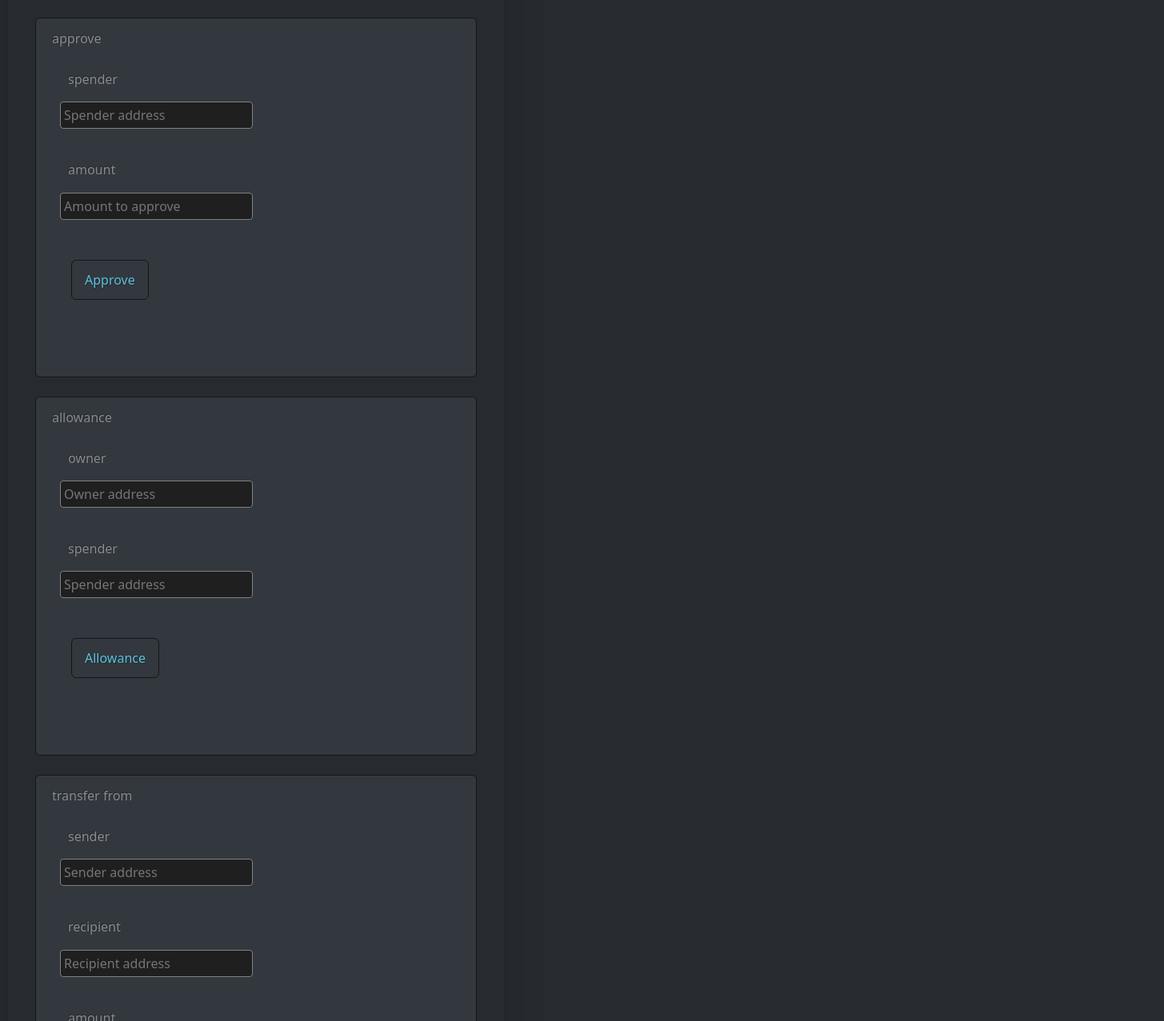
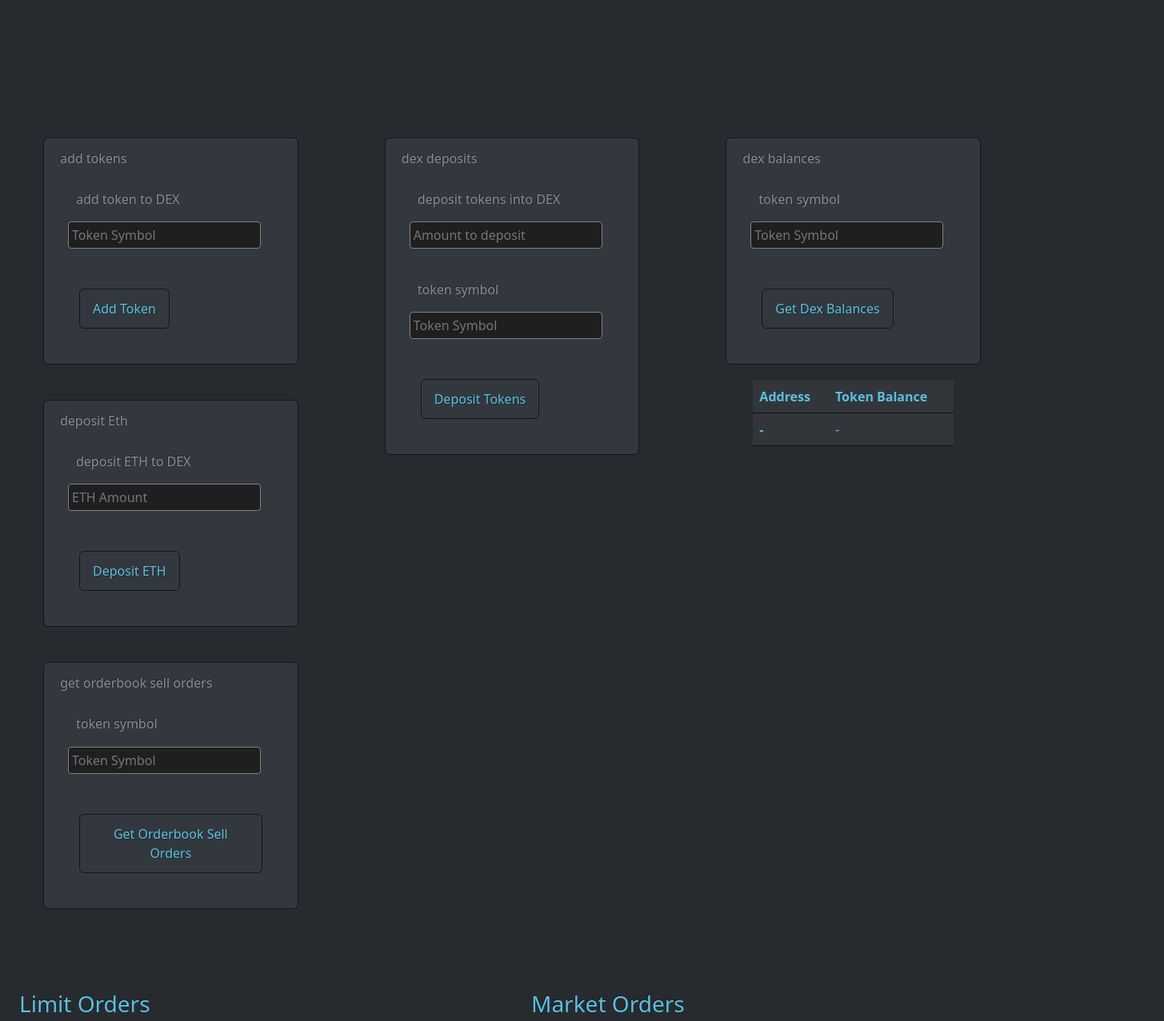
Before and after one commit to brlojam4932/dex2-app, a React (Create React App) app: page / in a window 1280 px wide. Shown: the part 1478-2755 px from the top of the page at 80% size, 1455 px wide, since content can reach past the window. Built offline with nearby package versions, Linux system fonts and the light colour scheme.

Commit message:
Update App.js
added new functions to font-end.
Deposit Eth, get orderbook limit sell

```diff
--- a/src/App.js
+++ b/src/App.js
@@ -204,6 +204,7 @@ function App() {
     };
   };
 
+
   const handleMarketOrderBuy = async (e) => {
     e.preventDefault();
     try {
@@ -216,31 +217,28 @@ function App() {
       await provider.send("eth_requestAccounts", []);
 
       const marketOrderTx = await dex.createMarketOrder(
-        0, ethers.utils.formatBytes32String(data.get("ticker")), "amount"
+        0, ethers.utils.formatBytes32String(data.get("ticker")), data.get("amount")
       );
       await marketOrderTx.wait();
       console.log("market BUY order success", marketOrderTx);
 
     } catch (error) {
       console.log("error", error);
+      if(error) return alert("error...check Eth amount");
     };
   };
 
+
   //dex.connect(addr1).deposit(50, ethers.utils.formatBytes32String("RETK"));
-
   const handleDexTokenDeposit = async (e) => {
     e.preventDefault();
     try {
       if (!window.ethereum) return alert("Please install or sign-in to Metamask");
       const data = new FormData(e.target);
-      // get provider
       const provider = new ethers.providers.Web3Provider(window.ethereum);
-      // get signer
       const signer = provider.getSigner();
-      // new instance of contract and send
       const dex = new ethers.Contract(dexContractAddress, Dex.abi, signer);
       await provider.send("eth_requestAccounts", []);
-      // execute instance of contract function
       const dexDepositTx = await dex.deposit(
         data.get("amount"), ethers.utils.formatBytes32String(data.get("ticker"))
       );
@@ -253,16 +251,73 @@ function App() {
     };
   };
 
-  // function balanceOf(address account) external view returns (uint256)
-
-  const getMyBalance = async () => {
+  // balance: ethers.utils.formatEther(contractBalance.toString()),
+  //{value: ethers.utils.formatEther(amountETH, "ether")}
+  //const depositEthTx = await dex.depositEth({ value: 3000 })
+  const handleDepositEth = async (e) => {
+    e.preventDefault();
     try {
       if (!window.ethereum) return alert("Please install or sign-in to Metamask");
+      //const data = FormData(e.target);
+      const provider = new ethers.providers.Web3Provider(window.ethereum);
+      const signer = provider.getSigner();
+      const dex = new ethers.Contract(dexContractAddress, Dex.abi, signer);
+      await provider.send("eth_requestAccounts", []);
+      const depositEthTx = await dex.depositEth({ value: 5000 });
+      await depositEthTx.wait();
+      console.log("Deposit ETH: ", depositEthTx);
+      console.log("Deposit ETH: ", depositEthTx.value.toString());
+
+    } catch (error) {
+      console.log("error", error);
+    };
+  };
+
+    // check order book, SELL side, before trade
+  //const orderbookBefore = await dex.getOrderBook(ethers.utils.formatBytes32String("RETK"), 1)
+  //console.log("Orderbook length, SELL, Before: ", orderbookBefore.length);
+
+  const handleGetOrderBookSell = async (e) => {
+    e.preventDefault();
+    try {
+      if(!window.ethereum) return alert("Please install or sign-in to Metamask");
+      //const data = FormData(e.target);
+      const provider = new ethers.providers.Web3Provider(window.ethereum);
+      //await provider.send("eth_requestAccounts", []);
+      //const signer = provider.getSigner();
+      const dex = new ethers.Contract(dexContractAddress, Dex.abi, provider);
+      const signer = provider.getSigner();
+      const owner = await signer.getAddress();
+      console.log(owner);
+
+      const orderBookSell = await dex.getOrderBook(ethers.utils.formatBytes32String("RETK"), 1);
+     // console.log(data);
+      console.log("Orderbook length, SELL: ", orderBookSell.length);
+
+      for (let i = 0; i < orderBookSell.length; i++){
+        let ticker = orderBookSell[i]["ticker"];
+        let amount = orderBookSell[i]["amount"];
+        let price = ethers.utils.formatEther(orderBookSell[i]["price"]);
+        console.log("Symbol: ", ticker, "Amount: ", amount.toString(), "Price: ", price.toString());
+        }
+
+
+    } catch (error) {
+      console.log("error", error);
+    }
+  }
+  // setBuyerBalance(ethers.utils.formatEther(contractBuyerBalance));
+  //ethers.utils.formatUnits(balance, 18)
+  // function balanceOf(address account) external view returns (uint256)
+  const getMyBalance = async () => {
+    if (!window.ethereum) return alert("Please install or sign-in to Metamask");
+    try {
       const provider = new ethers.providers.Web3Provider(window.ethereum);
       await provider.send("eth_requestAccounts", []);
       const erc20 = new ethers.Contract(contractInfo.address, RealToken.abi, provider);
       const signer = provider.getSigner();
       const signerAddress = await signer.getAddress();
+      // balance: ethers.utils.formatEther(contractBalance.toString()),
       const balance = await erc20.balanceOf(signerAddress);
 
       setBalanceInfo({
@@ -278,9 +333,9 @@ function App() {
   //function transfer(address recipient, uint256 amount) external returns (bool);
 
   const handleTransfer = async (e) => {
+    if (!window.ethereum) return alert("Please install or sign-in to Metamask");
     e.preventDefault();
     try {
-      if (!window.ethereum) return alert("Please install or sign-in to Metamask");
       const data = new FormData(e.target);
       const provider = new ethers.providers.Web3Provider(window.ethereum);
       const signer = provider.getSigner();
@@ -305,8 +360,8 @@ function App() {
 
   const handleTransferFrom = async (e) => {
     e.preventDefault();
+    if (!window.ethereum) return alert("Please install or sign-in to Metamask");
     try {
-      if (!window.ethereum) return alert("Please install or sign-in to Metamask");
       const data = new FormData(e.target);
       const provider = new ethers.providers.Web3Provider(window.ethereum);
       const signer = provider.getSigner();
@@ -330,8 +385,8 @@ function App() {
 
   const handleApprove = async (e) => {
     e.preventDefault();
+    if (!window.ethereum) return alert("Please install or sign-in to Metamask");
     try {
-      if (!window.ethereum) return alert("Please install or sign-in to Metamask");
       const data = new FormData(e.target);
       const provider = new ethers.providers.Web3Provider(window.ethereum);
       const signer = provider.getSigner();
@@ -353,7 +408,6 @@ function App() {
   const handleAllowance = async (e) => {
     e.preventDefault();
     try {
-      if (!window.ethereum) return alert("Please install or sign-in to Metamask");
       const data = new FormData(e.target);
       const provider = new ethers.providers.Web3Provider(window.ethereum);
       await provider.send("eth_requestAccounts", []);
@@ -379,9 +433,9 @@ function App() {
   //createLimitOrder(1, ethers.utils.formatBytes32String("RETK"), 1, 300)
   return (
     <>
+      {/* ERC20 token info/get balance/tx/approve/allowance/txfer-from/receipts */}
       <div className='container-1'>
         <div className='box-1'>
-          <h3>TOKENS</h3>
           <form className="m-4" onSubmit={handleGetTokenInfo}>
             <div className="credit-card w-full lg:w-3/4 sm:w-auto shadow-lg mx-auto rounded-xl bg-darkgrey">
               <main className="mt-4 p-4">
@@ -391,7 +445,7 @@ function App() {
                 <p><small className="text-muted">Read from a smart contract, approve, transfer, transfer from and recieve transaction messages from the blockchain.</small> </p>
                 <br />
                 <div>
-                  <h6 className="card-subtitle mb-2 text-muted">contract</h6>
+                  <h6 className="card-subtitle mb-2 text-muted">ERC20 token contract</h6>
                   <div className="my-3">
                     <input
                       type="text"
@@ -461,11 +515,13 @@ function App() {
               </div>
             </div>
           </form>
+        </div>
+        <div className='box-2'>
           {/* Transactions */}
           <div className="m-4 credit-card w-full lg:w-3/4 sm:w-auto shadow-lg mx-auto rounded-xl bg-darkgrey">
             <div className="mt-4 p-4">
               <h3 className="text-xl font-semibold text-info text-left">
-                Transactions / Transfers
+                Transactions / Approve
               </h3>
               {/* transfer */}
               <div className="card">
@@ -571,6 +627,19 @@ function App() {
                   </form>
                 </div>
               </div>
+              <br />
+            </div>
+          </div>
+
+        </div>
+
+        <div className='box-3'>
+          {/* Transactions */}
+          <div className="m-4 credit-card w-full lg:w-3/4 sm:w-auto shadow-lg mx-auto rounded-xl bg-darkgrey">
+            <div className="mt-4 p-4">
+              <h3 className="text-xl font-semibold text-info text-left">
+                Allowance / Transfer From
+              </h3>
               <br />
               {/* allowance */}
               <div className="card">
@@ -690,9 +759,10 @@ function App() {
               </div>
             </div>
           </div>
+
         </div>
-        <div className='box-2'>
-          <h3>Recipts</h3>
+
+        <div className='box-4'>
           <div className="m-4 credit-card w-full lg:w-3/4 sm:w-auto shadow-lg mx-auto rounded-xl bg-darkgrey">
             <div className="mt-4 p-4">
               <h3 className="text-xl font-semibold text-info text-left">
@@ -705,12 +775,12 @@ function App() {
           </div>
         </div>
       </div>
-
+      {/* DEX Header */}
       <div className='container-2'>
         <div className='box-1'>
           <div>
             <div className='m-4'>
-            <main className="mt-4 p-4">
+              <main className="mt-4 p-4">
                 <h1 className="text-xl font-semibold text-info text-left">
                   DEX UI
                 </h1>
@@ -722,7 +792,7 @@ function App() {
 
         </div>
       </div>
-
+      {/* DEX deposts/balances/add-token, etc...  */}
       <div className='container-3'>
         <div className='box-1'>
           <div className="m-4">
@@ -755,17 +825,126 @@ function App() {
                   </form>
                 </div>
               </div>
-              <br />
+            </div>
+            <br />
+            <div>
+              <div className="card">
+                <div className="card-body">
+                  <h6 className="card-subtitle mb-2 text-muted">deposit Eth</h6>
+                  {/* get Dex deposit Eth */}
+                  <form onSubmit={handleDepositEth}>
+                    <div className="my-3">
+                      <div>
+                        <h6 className="card-subtitle mb-2 text-muted">deposit ETH to DEX</h6>
+                      </div>
+                      <input
+                        type="text"
+                        name="amount"
+                        className="input p-1"
+                        placeholder="ETH Amount"
+                        style={{ background: "#1f1f1f", border: "1px solid grey", borderRadius: "4px", color: "white" }}
+                      />
+                    </div>
+                    <footer className="p-4">
+                      <button
+                        type="submit"
+                        className="btn btn-outline-info"
+                      >
+                        Deposit ETH
+                      </button>
+                    </footer>
+                  </form>
+                </div>
+              </div>
+            </div>
+            <br />
 
+            <div>
+              <div className="card">
+                <div className="card-body">
+                  <h6 className="card-subtitle mb-2 text-muted">get orderbook sell orders</h6>
+                  {/* get Dex order book sell */}
+                  <form onSubmit={handleGetOrderBookSell}>
+                    <div className="my-3">
+                      <div>
+                        <h6 className="card-subtitle mb-2 text-muted">token symbol</h6>
+                      </div>
+                      <input
+                        type="text"
+                        name="ticker"
+                        className="input p-1"
+                        placeholder="Token Symbol"
+                        style={{ background: "#1f1f1f", border: "1px solid grey", borderRadius: "4px", color: "white" }}
+                      />
+                    </div>
+                    <footer className="p-4">
+                      <button
+                        type="submit"
+                        className="btn btn-outline-info"
+                      >
+                        Get Orderbook Sell Orders
+                      </button>
+                    </footer>
+                  </form>
+                </div>
+              </div>
+            </div>
 
-            </div>
           </div>
         </div>
 
         <div className='box-2'>
           <div className='m-4'>
             <div>
-            <div className="card">
+              <div className="card">
+                <div className="card-body">
+                  <h6 className="card-subtitle mb-2 text-muted">dex deposits</h6>
+                  {/* get Dex token deposits */}
+                  <form onSubmit={handleDexTokenDeposit}>
+                    <div className="my-3">
+                      <div>
+                        <h6 className="card-subtitle mb-2 text-muted">deposit tokens into DEX</h6>
+                      </div>
+                      <input
+                        type="text"
+                        name="amount"
+                        className="input p-1"
+                        placeholder="Amount to deposit"
+                        style={{ background: "#1f1f1f", border: "1px solid grey", borderRadius: "4px", color: "white" }}
+                      />
+                    </div>
+                    <div className="my-3">
+                      <div>
+                        <h6 className="card-subtitle mb-2 text-muted">token symbol</h6>
+                      </div>
+                      <input
+                        type="text"
+                        name="ticker"
+                        className="input p-1"
+                        placeholder="Token Symbol"
+                        style={{ background: "#1f1f1f", border: "1px solid grey", borderRadius: "4px", color: "white" }}
+                      />
+                    </div>
+                    <footer className="p-4">
+                      <button
+                        type="submit"
+                        className="btn btn-outline-info"
+                      >
+                        Deposit Tokens
+                      </button>
+                    </footer>
+                  </form>
+                </div>
+              </div>
+
+            </div>
+          </div>
+        </div>
+
+        <div className='box-3'>
+          <div className='m-4'>
+            <div>
+              <div className="card">
                 <div className="card-body">
                   <h6 className="card-subtitle mb-2 text-muted">dex balances</h6>
                   {/* get Dex balances */}
@@ -817,60 +996,8 @@ function App() {
             </div>
           </div>
         </div>
-
-        <div className='box-3'>
-          <div className='m-4'>
-            <div>
-            <div className="card">
-                <div className="card-body">
-                  <h6 className="card-subtitle mb-2 text-muted">dex deposits</h6>
-                  {/* get Dex token deposits */}
-                  <form onSubmit={handleDexTokenDeposit}>
-                    <div className="my-3">
-                      <div>
-                        <h6 className="card-subtitle mb-2 text-muted">deposit tokens into DEX</h6>
-                      </div>
-                      <input
-                        type="text"
-                        name="amount"
-                        className="input p-1"
-                        placeholder="Amount to deposit"
-                        style={{ background: "#1f1f1f", border: "1px solid grey", borderRadius: "4px", color: "white" }}
-                      />
-                    </div>
-                    <div className="my-3">
-                      <div>
-                        <h6 className="card-subtitle mb-2 text-muted">token symbol</h6>
-                      </div>
-                      <input
-                        type="text"
-                        name="ticker"
-                        className="input p-1"
-                        placeholder="Token Symbol"
-                        style={{ background: "#1f1f1f", border: "1px solid grey", borderRadius: "4px", color: "white" }}
-                      />
-                    </div>
-                    <footer className="p-4">
-                      <button
-                        type="submit"
-                        className="btn btn-outline-info"
-                      >
-                        Deposit Tokens
-                      </button>
-                    </footer>
-                  </form>
-                </div>
-              </div>
-
-            </div>
-          </div>
-        </div>
-
-
-
-
       </div>
-
+      {/* DEX market/limit orders  */}
       <div className='container-4'>
         <div className='box-1'>
           {/* Limit Order Transactions */}
@@ -1019,7 +1146,6 @@ function App() {
             </div>
           </div>
         </div>
-
       </div>
 
     </>
```
